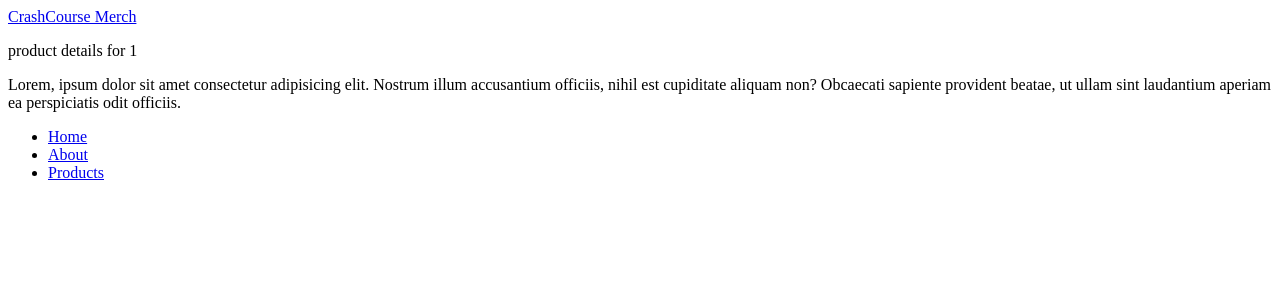
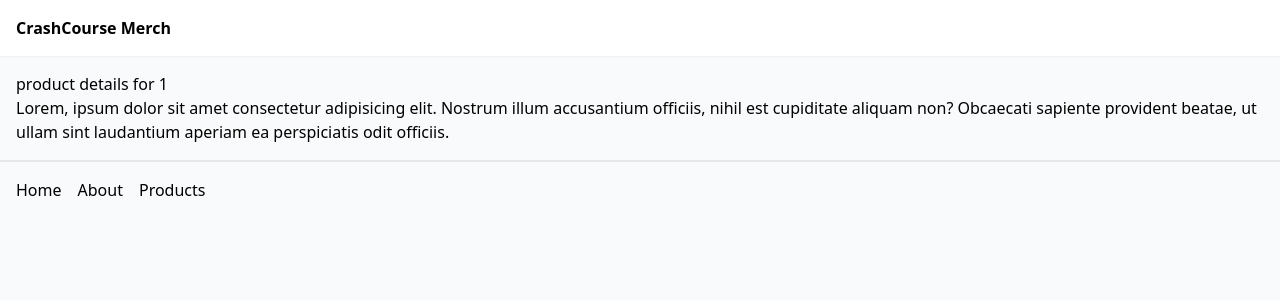
Before and after one commit to eriksLapins/Nuxt3-crashcourse, a Nuxt app: page /products/1 in a window 1280 px wide. Shown: the top 300 px of the page. Built offline with nearby package versions, Linux system fonts and the light colour scheme.

Commit message:
adding tailwind

```diff
--- /dev/null
+++ b/assets/css/tailwind.css
@@ -0,0 +1,13 @@
+@tailwind base;
+@tailwind components;
+@tailwind utilities;
+
+body {
+    @apply bg-gray-50;
+}
+
+@layer components {
+    .btn {
+        @apply bg-[#12b488] text-white px-3 py-2 rounded-md text-sm;
+    }
+}
--- a/layouts/default.vue
+++ b/layouts/default.vue
@@ -1,17 +1,17 @@
 <template>
     <div>
-        <header>
-            <nav>
-                <NuxtLink to="/">CrashCourse</NuxtLink>
-                <ul>
+        <header class="shadow-sm bg-white">
+            <nav class="container mx-auto p-4 flex justify-between">
+                <NuxtLink to="/" class="font-bold">CrashCourse</NuxtLink>
+                <ul class="flex gap-4">
                     <li><NuxtLink to="/">Home</NuxtLink></li>
                     <li><NuxtLink to="/about">About</NuxtLink></li>
-                    <li><NuxtLink to="/products">Products</NuxtLink></li>
+                    <li><NuxtLink to="/products" class="btn">Products</NuxtLink></li>
                 </ul>
             </nav>
         </header>
             <!-- output page content-->
-        <div>
+        <div class="container mx-auto p-4">
             <slot />
         </div>
     </div>
--- a/layouts/products.vue
+++ b/layouts/products.vue
@@ -1,19 +1,19 @@
 <template>
     <div>
-        <header>
-            <nav>
-                <NuxtLink to="/products">CrashCourse Merch</NuxtLink>
+        <header class="shadow-sm bg-white">
+            <nav class="container mx-auto p-4">
+                <NuxtLink to="/products" class="font-bold">CrashCourse Merch</NuxtLink>
             </nav>
         </header>
 
 
         <!-- output page content-->
-        <div>
+        <div class="container mx-auto p-4">
             <slot />
         </div>
 
-        <footer>
-            <ul>
+        <footer class="container mx-auto p-4 flex justify-between border-t-2">
+            <ul class="flex gap-4">
                 <li><NuxtLink to="/">Home</NuxtLink></li>
                 <li><NuxtLink to="/about">About</NuxtLink></li>
                 <li><NuxtLink to="/products">Products</NuxtLink></li>
--- a/nuxt.config.ts
+++ b/nuxt.config.ts
@@ -1,4 +1,4 @@
 // https://nuxt.com/docs/api/configuration/nuxt-config
 export default defineNuxtConfig({
-  devtools: { enabled: true }
+  modules: ['@nuxtjs/tailwindcss']
 })
--- a/package.json
+++ b/package.json
@@ -10,6 +10,7 @@
   },
   "devDependencies": {
     "@nuxt/devtools": "latest",
+    "@nuxtjs/tailwindcss": "^6.8.0",
     "@types/node": "^18.17.1",
     "nuxt": "^3.6.5"
   },
```
Also changed, not shown: 1 other file (tests, documents, lock files or other folders).
